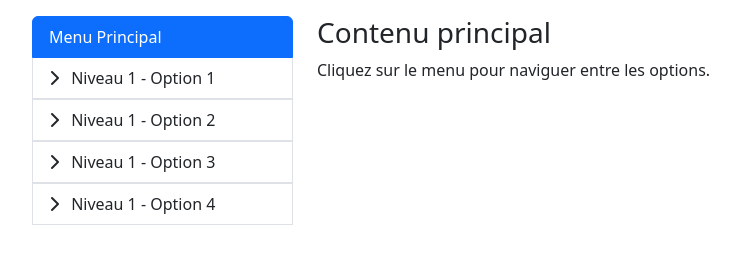
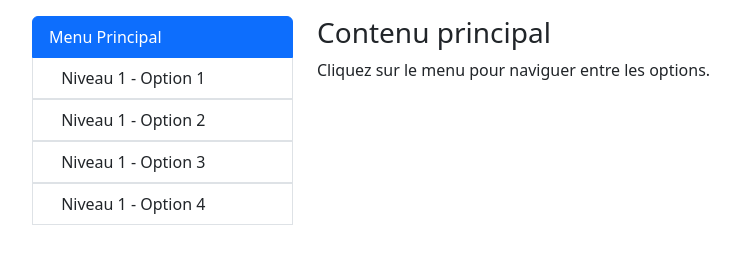
Before and after one commit to PhilippeGlessmer/HTML, a plain HTML site: page index.html in a window 1280 px wide. Shown: the whole page, without its empty margins (50-790 px from the left). Drawn offline with nearby package versions, Linux system fonts and the light colour scheme.

Commit message:
menu 3 niveau

```diff
--- a/index.html
+++ b/index.html
@@ -116,6 +116,11 @@
         </div>
     </div>
 </div>
+<style>
+    .fa-chevron-down::before, .fa-chevron-right::before {
+    content: none !important;
+}
 
+</style>
 </body>
 </html>
```
